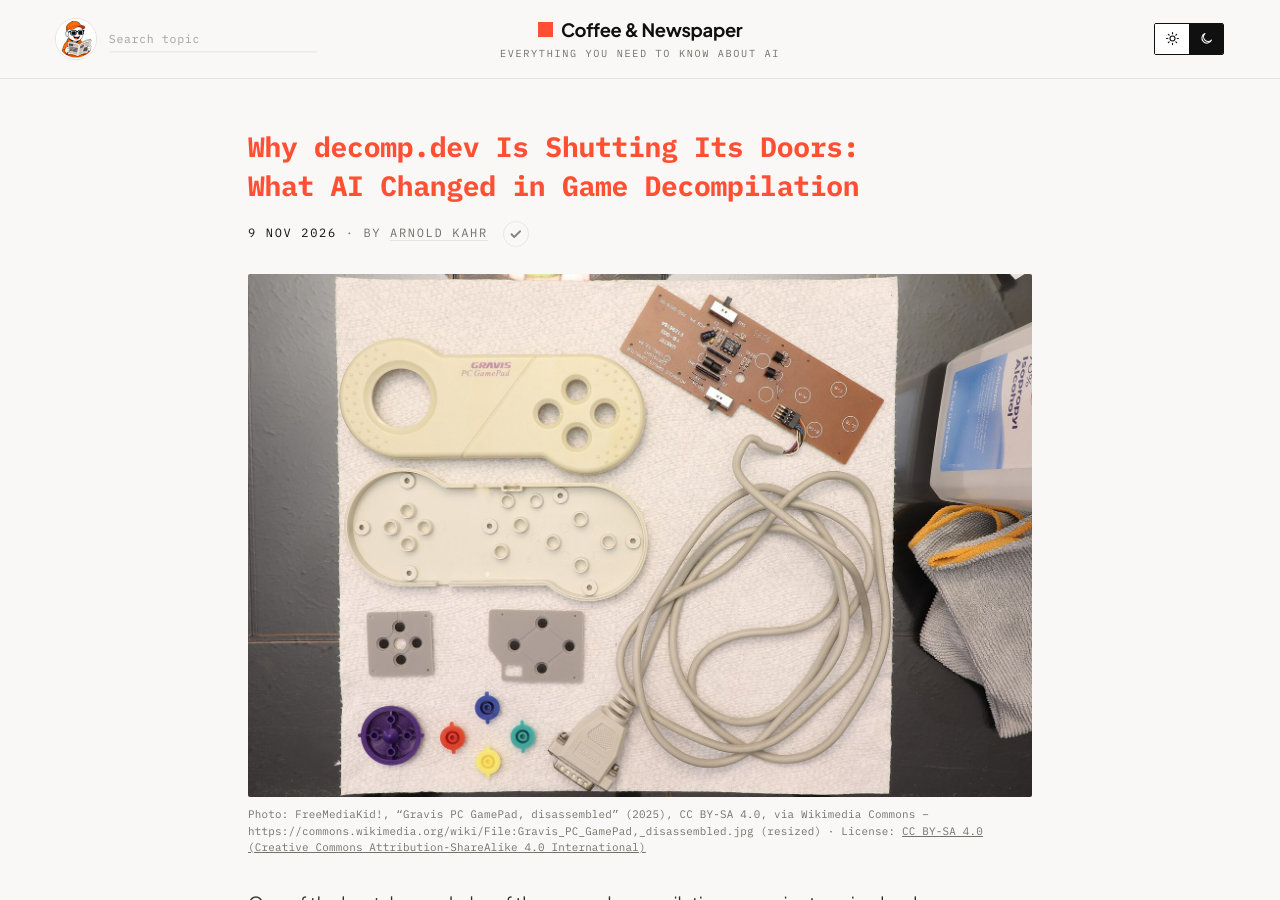
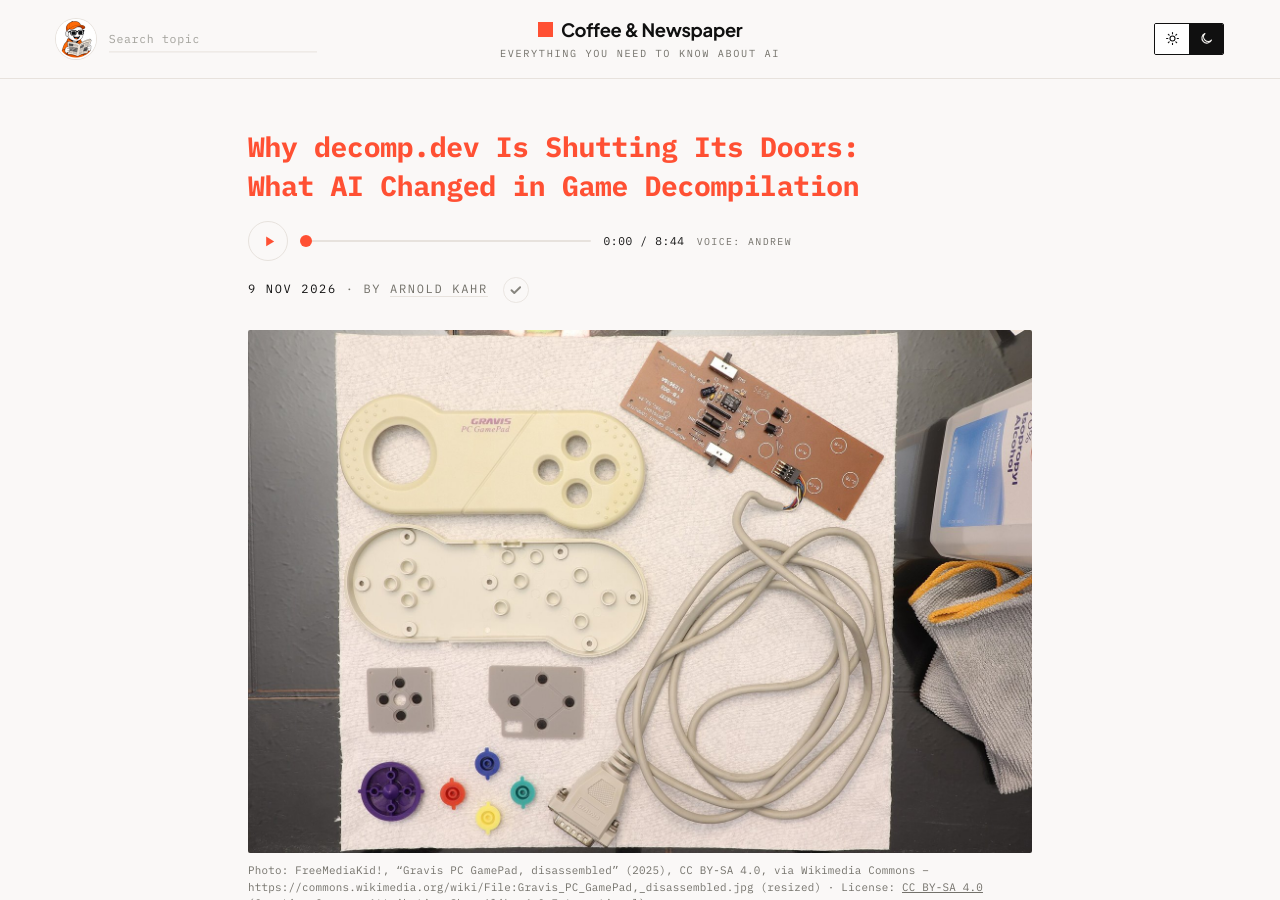
Before and after one commit to architect-high-level-core/coffee-and-newspaper, a Jekyll site: the page built from _posts/2026-11-09-decomp-dev-sunset-ai-game-decompilation.md, in a window 1280 px wide and 900 px high. Built offline with Jekyll 4.4.1, drawn with Linux system fonts in a browser that asks for light colours.

Commit message:
Audio: decomp.dev post

```diff
--- a/_posts/2026-11-09-decomp-dev-sunset-ai-game-decompilation.md
+++ b/_posts/2026-11-09-decomp-dev-sunset-ai-game-decompilation.md
@@ -12,6 +12,9 @@ image_credit: "Photo: FreeMediaKid!, “Gravis PC GamePad, disassembled” (2025
 image_license: "CC BY-SA 4.0 (Creative Commons Attribution-ShareAlike 4.0 International)"
 image_license_url: "https://creativecommons.org/licenses/by-sa/4.0/"
 image_description: "Top-down photo of a Gravis PC GamePad, an early-1990s game controller for DOS computers, fully disassembled on a white paper towel: the two halves of the cream-coloured housing, grey rubber button membranes, the purple direction pad and coloured buttons, and a brown circuit board attached to a long grey cable with a 15-pin game-port connector. The picture stands for taking gaming technology apart to understand how it works. It does not show decomp.dev, any decompilation project, AI tool or game discussed in this article."
+audio: /assets/audio/decomp-dev-sunset-ai-game-decompilation.mp3
+audio_voice: Andrew
+audio_duration: "8:44"
 ---
 
 One of the best-known hubs of the game decompilation scene is stepping back. **decomp.dev**, a website that tracked the progress of dozens of community projects rebuilding the source code of classic games, has disabled its main index and the option to add new projects. Its administrator, who posts as **@encounter**, names AI as the reason, but not in the way you might expect.
```
Also changed, not shown: 1 other file.
